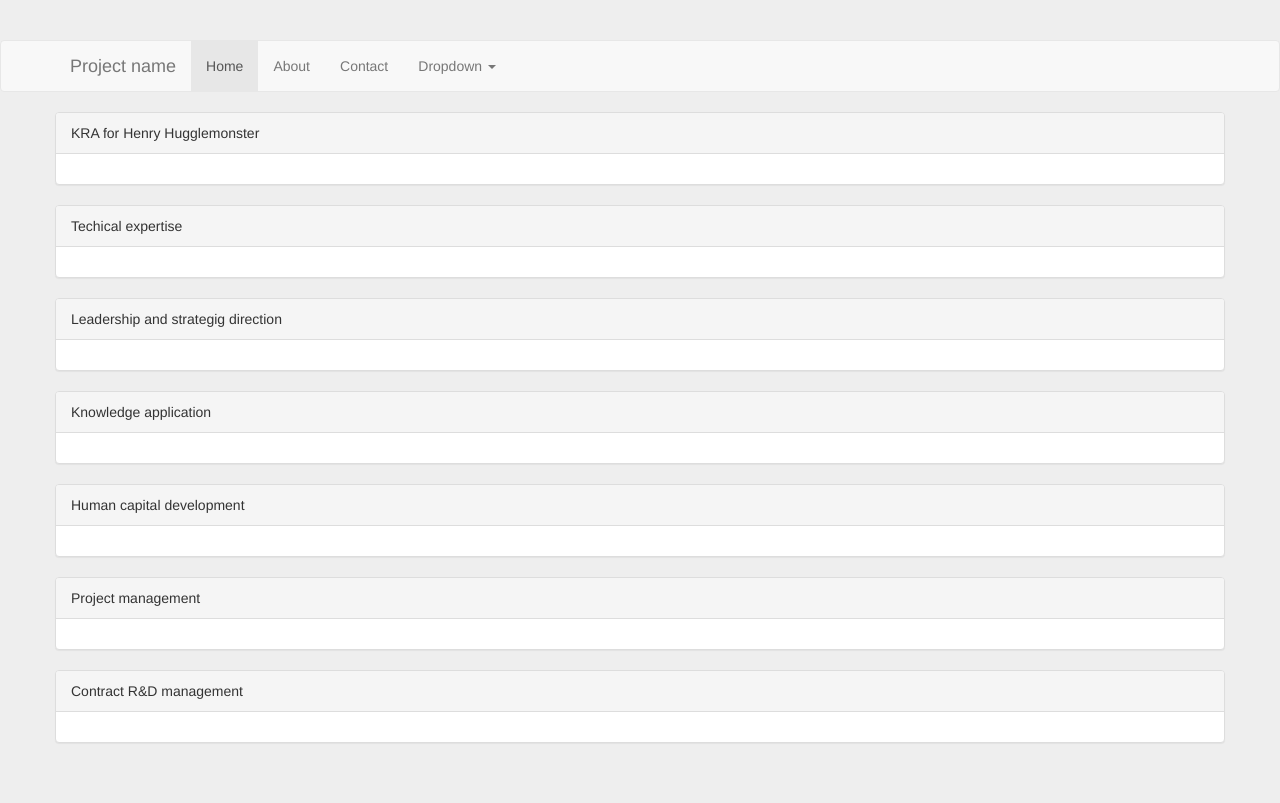
After one commit to stuffy-the-dragon/wKRApp, a Flask app: page /kra in a window 1280 px wide. The commit adds this page. Run offline with Flask 2, Linux system fonts and the light colour scheme; some libraries are stand-ins or nearby versions.

Commit message:
feat(view): Add kra skeleton view

```diff
--- /dev/null
+++ b/wKRApp/templates/kra.html
@@ -0,0 +1,68 @@
+{% extends "layout.html" %}
+{% block body %}
+<div class="container">
+    <div class="row">
+        <div class="panel panel-default">
+            <div class="panel-heading">
+                KRA for Henry Hugglemonster
+            </div>
+            <div class="panel-body">
+            </div>
+        </div>
+    </div>
+    <div class="row">
+        <div class="panel panel-default">
+            <div class="panel-heading">
+                Techical expertise
+            </div>
+            <div class="panel-body">
+            </div>
+        </div>
+    </div>
+    <div class="row">
+        <div class="panel panel-default">
+            <div class="panel-heading">
+                Leadership and strategig direction
+            </div>
+            <div class="panel-body">
+            </div>
+        </div>
+    </div>
+    <div class="row">
+        <div class="panel panel-default">
+            <div class="panel-heading">
+                Knowledge application
+            </div>
+            <div class="panel-body">
+            </div>
+        </div>
+    </div>
+    <div class="row">
+        <div class="panel panel-default">
+            <div class="panel-heading">
+                Human capital development
+            </div>
+            <div class="panel-body">
+            </div>
+        </div>
+    </div>
+    <div class="row">
+        <div class="panel panel-default">
+            <div class="panel-heading">
+                Project management
+            </div>
+            <div class="panel-body">
+            </div>
+        </div>
+    </div>
+    <div class="row">
+        <div class="panel panel-default">
+            <div class="panel-heading">
+                Contract R&D management
+            </div>
+            <div class="panel-body">
+            </div>
+        </div>
+    </div>
+</div>
+{% endblock %}
--- a/wKRApp/views.py
+++ b/wKRApp/views.py
@@ -1,5 +1,5 @@
 from wKRApp import app
-from flask import Flask, render_template, url_for, request
+from flask import Flask, render_template, url_for, request, redirect
 from ipdb import set_trace
 
 @app.route('/', methods=['GET', 'POST'])
@@ -7,3 +7,9 @@ def index():
     if request.method == 'POST':
         return render_template('team.html')
     return render_template('signin.html')
+
+@app.route('/kra', methods=['GET', 'POST'])
+def kra():
+    if request.method == 'POST':
+        return render_template('kra.html')
+    return render_template('kra.html')
```
Also changed, not shown: wKRApp/templates/team.html (+9 -0 lines).
